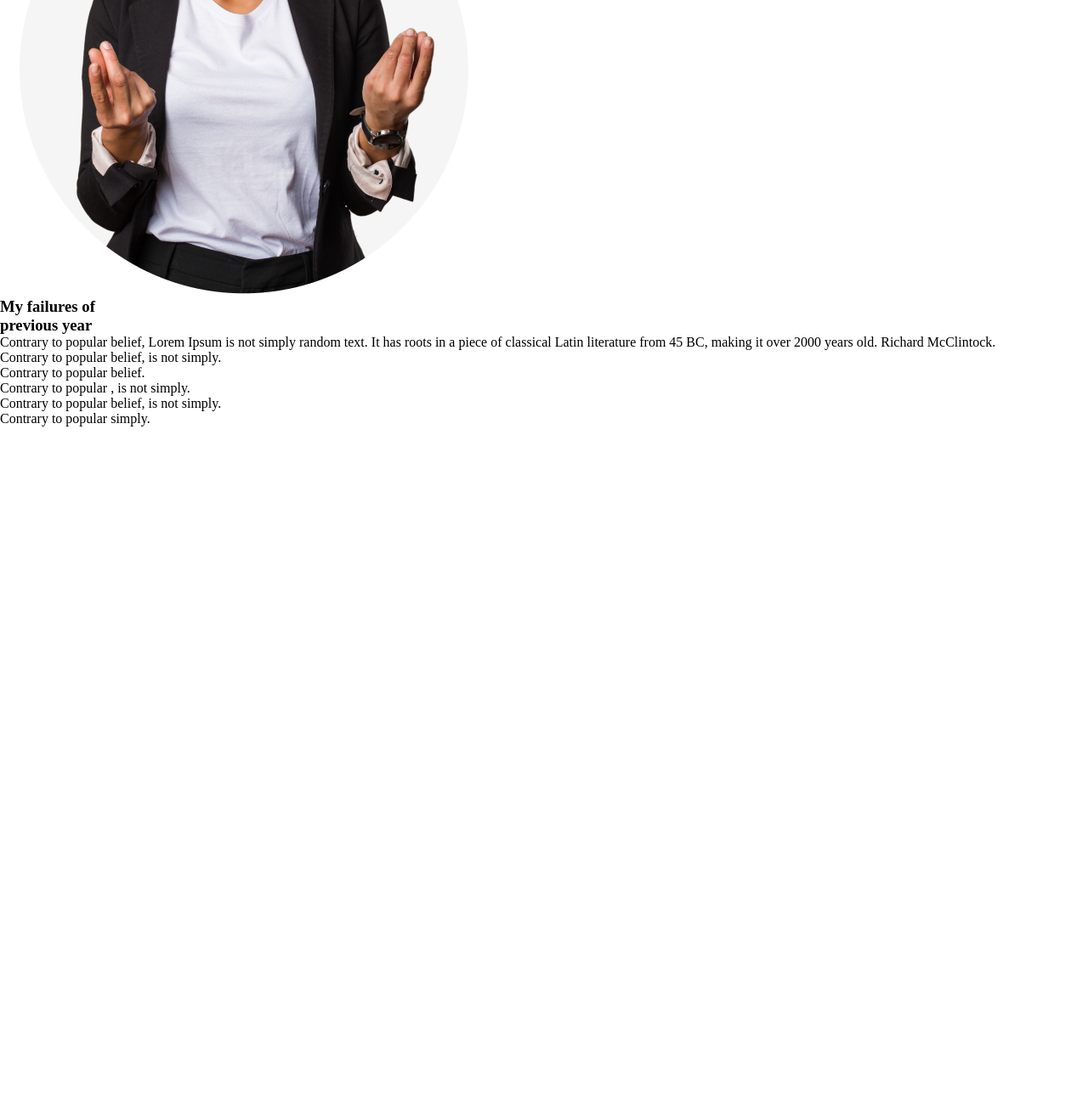
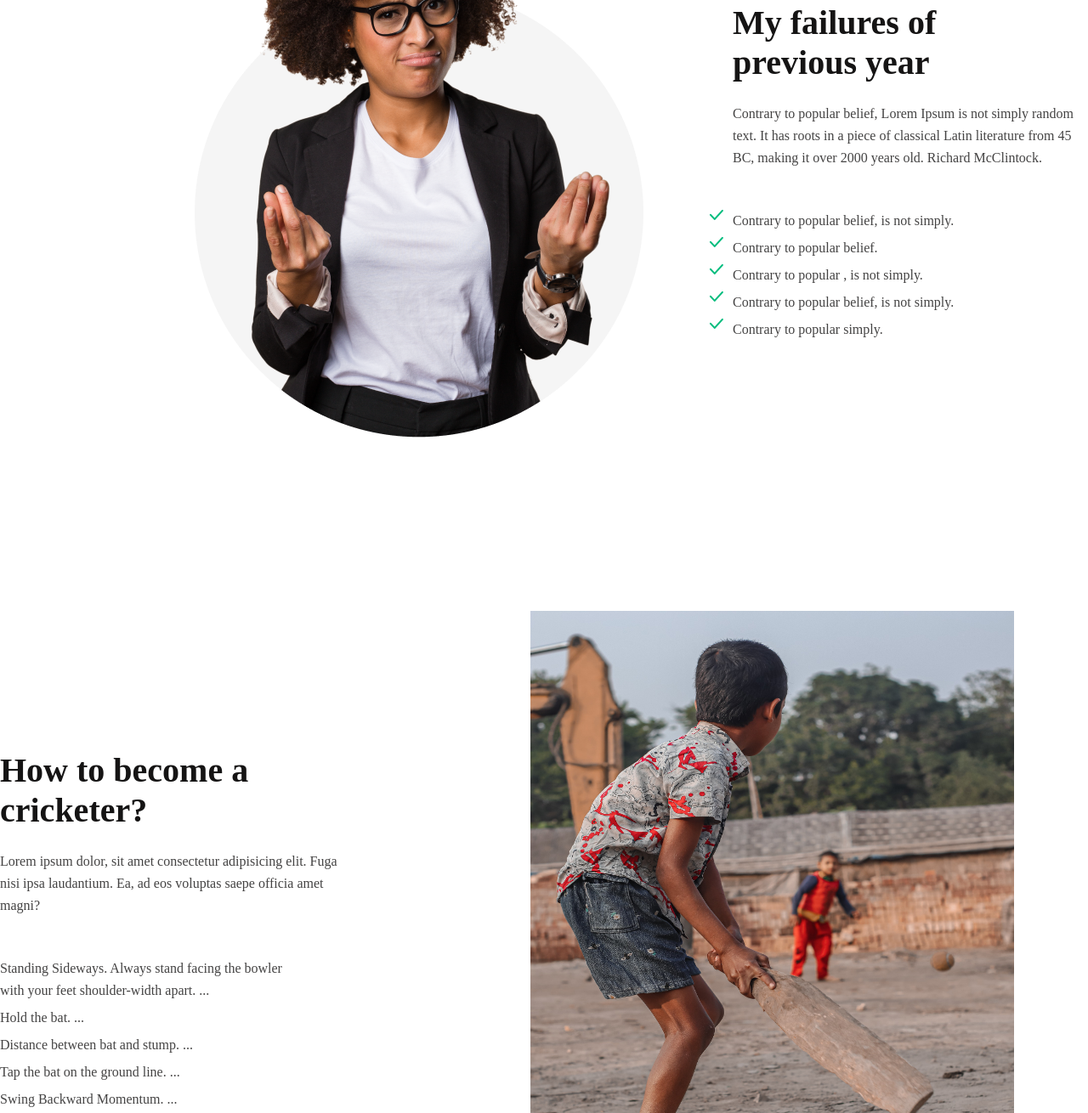
Before and after one commit to Sabbir-45/Assignment-1-repo, a plain HTML site: page index.html in a window 1280 px wide. Shown: the part 1178-2488 px from the top of the page at 85% size. Before the commit the page ends 1680 px from the top, so only its background shows below. Drawn offline with Linux system fonts and the light colour scheme.

Commit message:
third-commit

```diff
--- a/index.css
+++ b/index.css
@@ -15,7 +15,7 @@ header {
     text-align: right;
     width: 100%;
     height: 100vh;
-    background-image: url("images/banner/banner2.png");
+    background-image: url("./images/banner/banner2.png");
     background-size: cover;
 }
 
@@ -53,3 +53,93 @@ header {
     border: none;
     color: #FFFFFF;
 }
+
+/* First Section of Main Styling */
+
+.my-failure {
+    margin-top: 131px;
+    margin-bottom: 130px;
+}
+
+.my-failue-container {
+    display: flex;
+    justify-content: space-around;
+    align-items: center;
+    width: 100%;
+    height: 100vh;
+}
+
+.person {
+    width: 569px;
+    height: 723.3px;
+    margin-left: 206px;
+    margin-right: 87px;
+}
+
+.failure {
+    width: 416px;
+    height: 400px;
+    margin-right: 332px;
+    margin-top: 100px;
+}
+
+.failure-title {
+    font-weight: 700;
+    font-size: 40px;
+    line-height: 47px;
+    color: #151414;
+    margin-bottom: 24px;
+}
+
+.failure-description {
+    width: 416px;
+    height: 104px;
+    font-weight: 400;
+    font-size: 16px;
+    line-height: 26px;
+    color: #444343;
+    margin-bottom: 16px;
+}
+
+.lists {
+    width: 349px;
+    height: 162px;
+}
+
+.list {
+    font-weight: 400;
+    font-size: 16px;
+    line-height: 26px;
+    color: #444343;
+}
+
+.lists .list {
+    list-style-image: url("./images/icons/checkmark.png");
+}
+
+/* Extra Styling */
+
+.extra {
+    display: flex;
+    justify-content: center;
+    align-items: center;
+    width: 100%;
+    height: 100vh;
+    margin-bottom: 130px;
+    align-items: center;
+}
+
+.cricket-img {
+    width: 569px;
+    height: 723.3px;
+    margin-left: 206px;
+    margin-right: 87px;
+}
+
+.extra-title {
+    font-weight: 700;
+    font-size: 40px;
+    line-height: 47px;
+    color: #151414;
+    margin-bottom: 24px;
+}
--- a/index.html
+++ b/index.html
@@ -20,7 +20,7 @@
         <section class="my-failure">
             <div class="my-failue-container">
                 <div class="person">
-                    <img src="images/person.png" alt="A confused person here">
+                    <img src="./images/person.png" alt="A confused person here">
                 </div>
                 <div class="failure">
                     <h3 class="failure-title">My failures of <br> previous year</h3>
@@ -37,6 +37,24 @@
                 </div>
             </div>
         </section>
+        <section class="extra-container">
+            <div class="extra">
+                <div>
+                    <h3 class="extra-title">How to become a cricketer?</h3>
+                    <p class="failure-description">Lorem ipsum dolor, sit amet consectetur adipisicing elit. Fuga nisi ipsa laudantium. Ea, ad eos voluptas saepe officia amet magni?</p>
+                    <ul class="lists">
+                        <li class="list">Standing Sideways. Always stand facing the bowler with your feet shoulder-width apart. ...</li>
+                        <li class="list">Hold the bat. ...</li>
+                        <li class="list">Distance between bat and stump. ...</li>
+                        <li class="list">Tap the bat on the ground line. ...</li>
+                        <li class="list">Swing Backward Momentum. ...</li>
+                    </ul>
+                </div>
+                <div class="singer">
+                    <img class="cricket-img" src="./images/cricket.jpg">
+                </div>
+            </div>
+        </section>
     </main>
 </body>
 </html>
```
